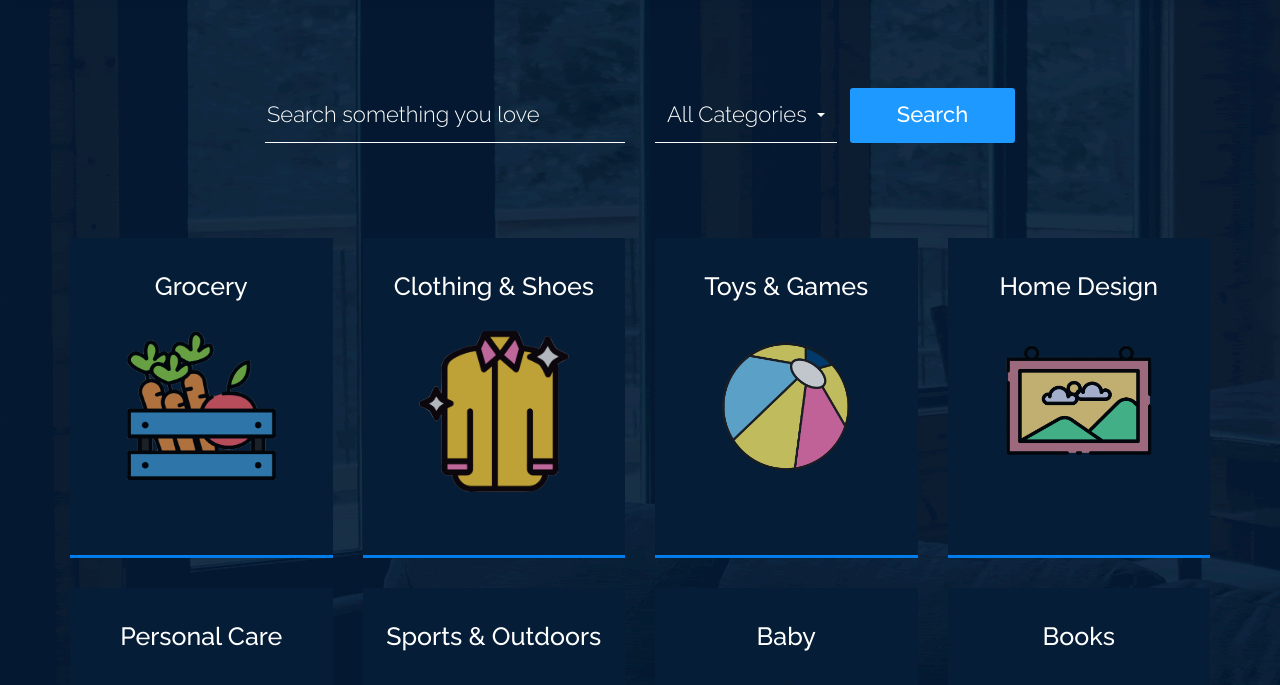
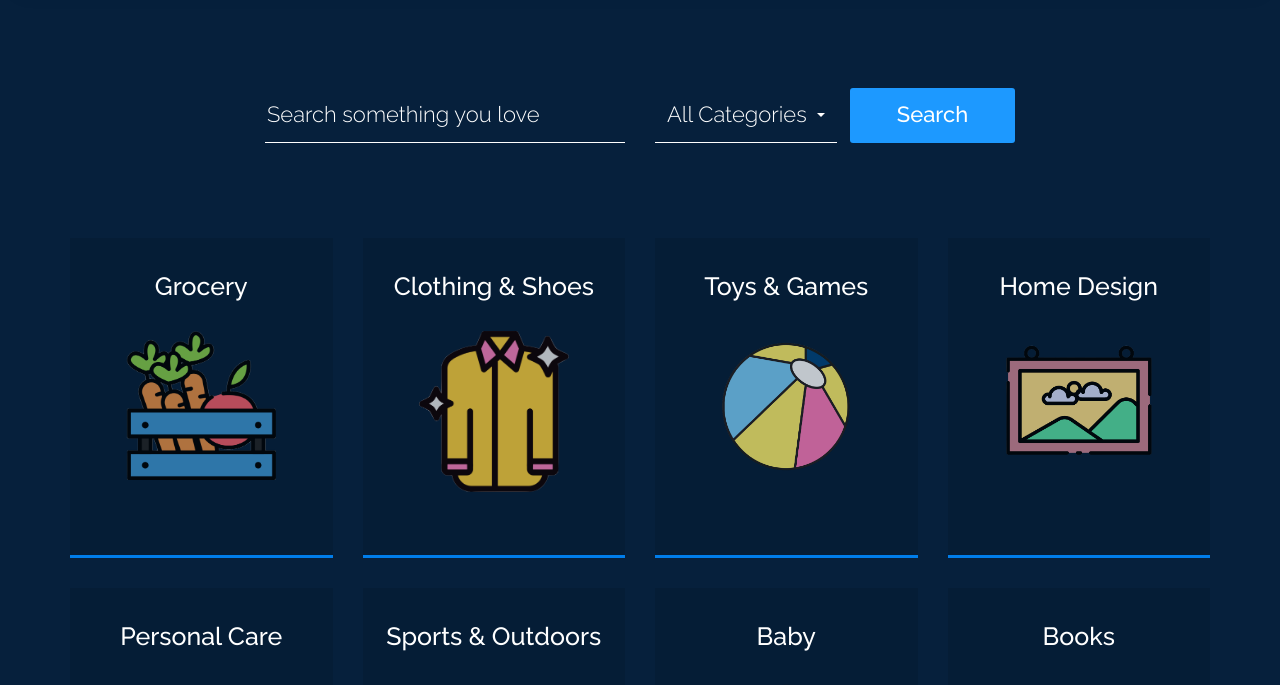
Before and after one commit to furkankozuva/thehalalbuys, a website: page index.html in a window 1280 px wide. Shown: the part 70-755 px from the top of the page. Drawn offline with Linux system fonts and the light colour scheme.

Commit message:
change background color of the index page

```diff
--- a/css/pricing.css
+++ b/css/pricing.css
@@ -1,6 +1,7 @@
 .pricing-container {
   margin: 4px auto;
 }
+
 .pricing-container.full-width {
   width: 100%;
   max-width: none;
--- a/css/style.css
+++ b/css/style.css
@@ -430,8 +430,8 @@ header .navbar-default .navbar-header {
 -------------------------------------------------------------*/
 
 .main-product {
-  background-color: #09284b;
-  background-image: url("../images/bg_main.png");
+  background-color: #06203c;
+  /* background-image: url("../images/bg_main.png"); */
   padding-bottom: 180px;
   background-position: center center;
 }
@@ -1033,10 +1033,11 @@ header .navbar-default .navbar-header {
 -------------------------------------------------------------*/
 
 .main-footer {
-  background-image: url("../images/footer_bg.png");
+  /* background-image: url("../images/footer_bg.png"); */
   padding: 55px 0px 0px 0px;
   background-size: cover;
   background-position: center center;
+  background-color: #06203c;
 }
 
 .footer-top {
```
Also changed, not shown: 1 other file.
